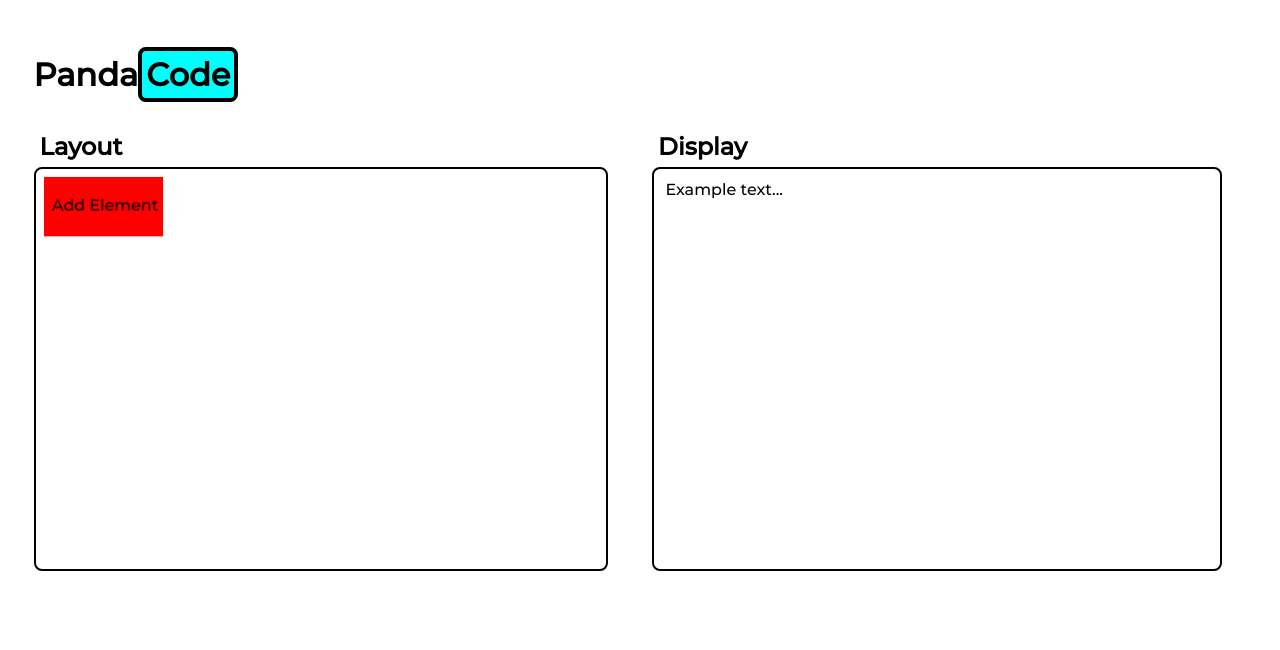
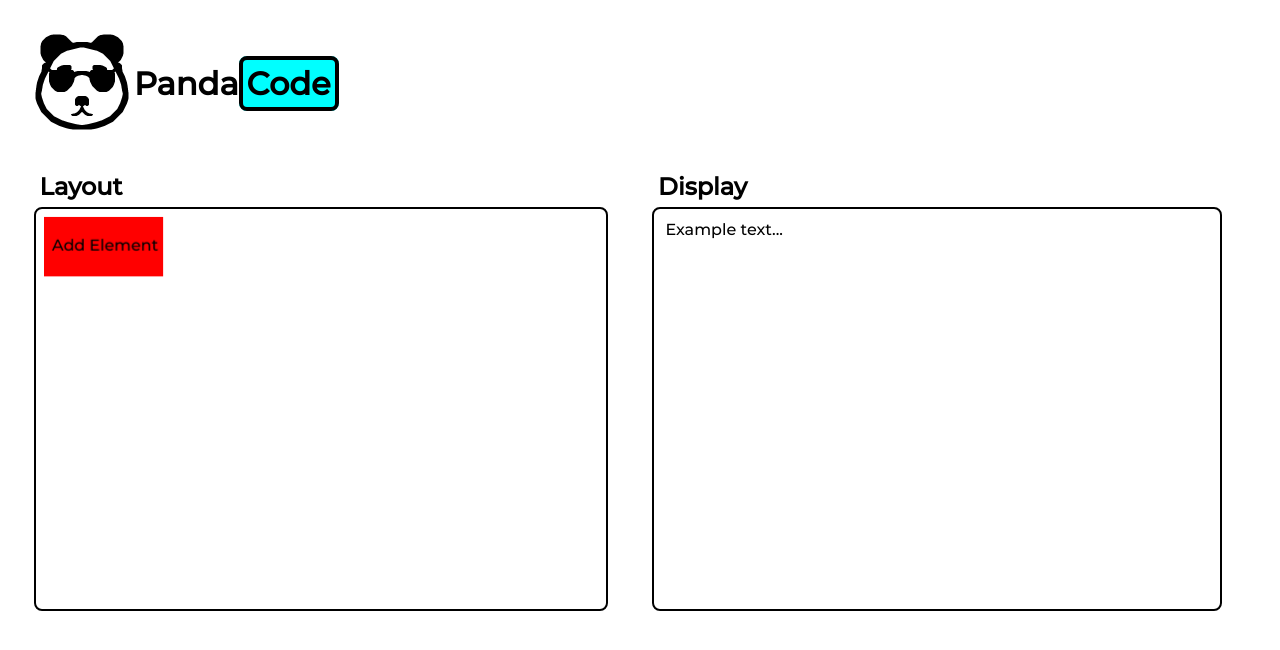
Before and after one commit to Pandas-497/PandaCode, a plain HTML site: page index.html in a window 1280 px wide. Drawn offline with Linux system fonts and the light colour scheme.

Commit message:
Added icon.

```diff
--- a/index.html
+++ b/index.html
@@ -2,12 +2,14 @@
 <head>
     <title>PandaCode</title>
     <link rel="stylesheet" href="style.css">
+    <link rel="icon" href="favicon.png">
     <meta charset="utf-8">
     <meta name="author" content="Team Pandas">
     <meta name="description" content="Learn web programming!">
     <meta property="og:type" content="website">
     <meta property="og:title" content="PandaCode">
     <meta property="og:description" content="Learn web programming!">
+    <meta property="og:image" content="favicon.png">
     <script>
         window.requestAnimFrame = (function(){
             // Glue code found on stackoverflow :)
@@ -76,9 +78,14 @@
     </script>
 </head>
 <body>
-    <h1>
-        Panda<span class="code-title">Code</span>
-    </h1>
+    <div>
+        <div style="display: inline-block; vertical-align: middle;">
+            <img src="favicon.png" width="96px" height="96px">
+        </div>
+        <div style="display: inline-block; vertical-align: middle;">
+            <h1> Panda<span class="code-title">Code</span> </h1>
+        </div>
+    </div>
     <div class="panels">
         <div class="panel" id="layout-panel">
             <span class="panel-title">Layout</span><br>
```
Also changed, not shown: favicon.png (added).
